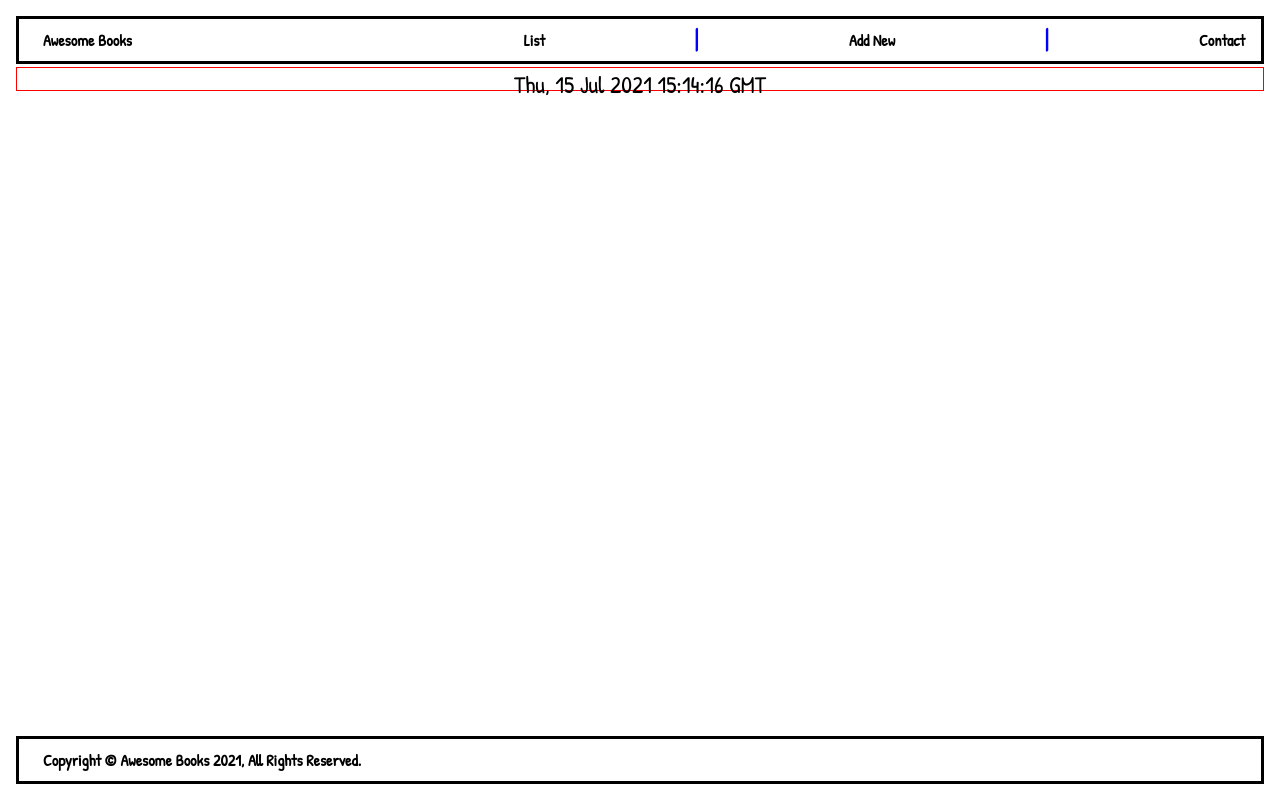
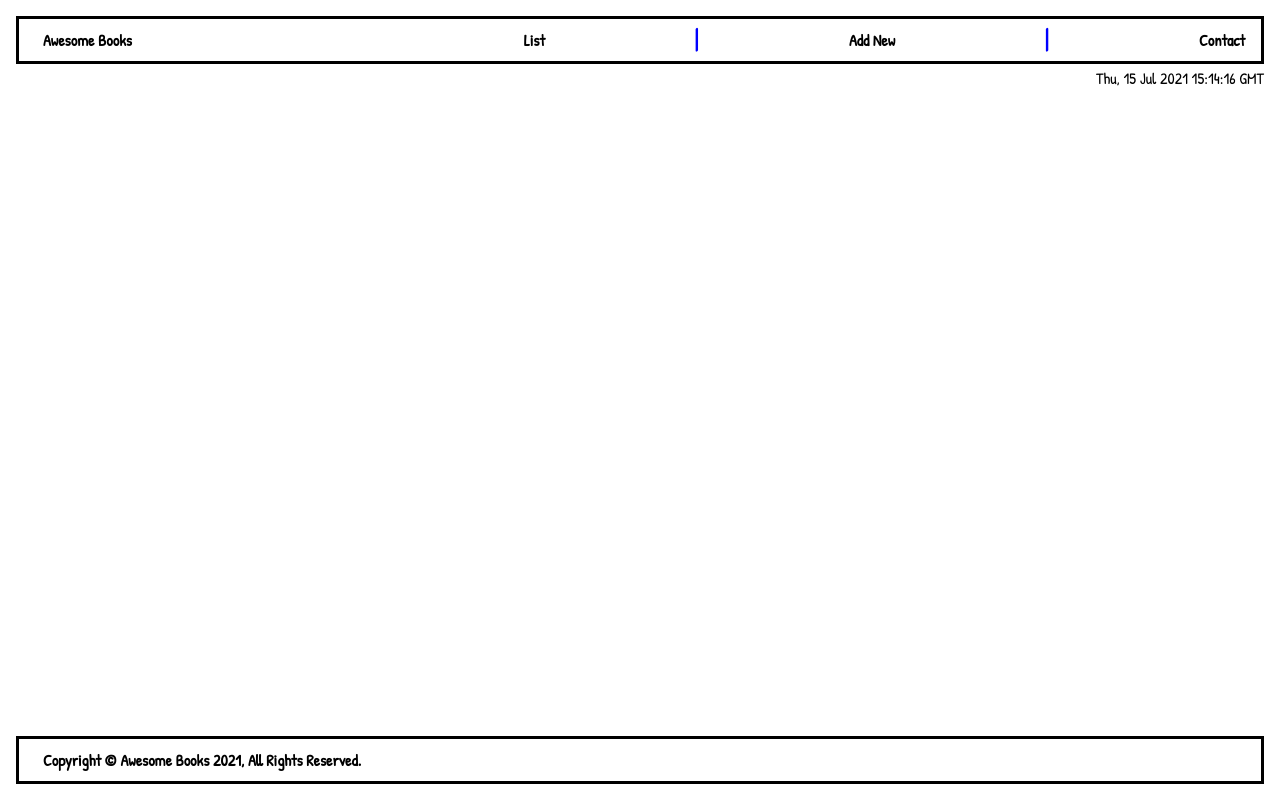
Before and after one commit to pasytchangwa/Awesome_books, a website: page index.html in a window 1280 px wide. Drawn offline with Linux system fonts and the light colour scheme.

Commit message:
Style new Date

```diff
--- a/Assets/css/styles.css
+++ b/Assets/css/styles.css
@@ -85,12 +85,11 @@ body {
 
 .cur-date {
   align-self: flex-end;
-  font-size: 1.5rem;
+  font-size: 1rem;
   color: black;
   width: 100%;
-  border: 1px solid red;
   height: 1.5rem;
-  text-align: center;
+  text-align: end;
 }
 
 /* main section */
```
